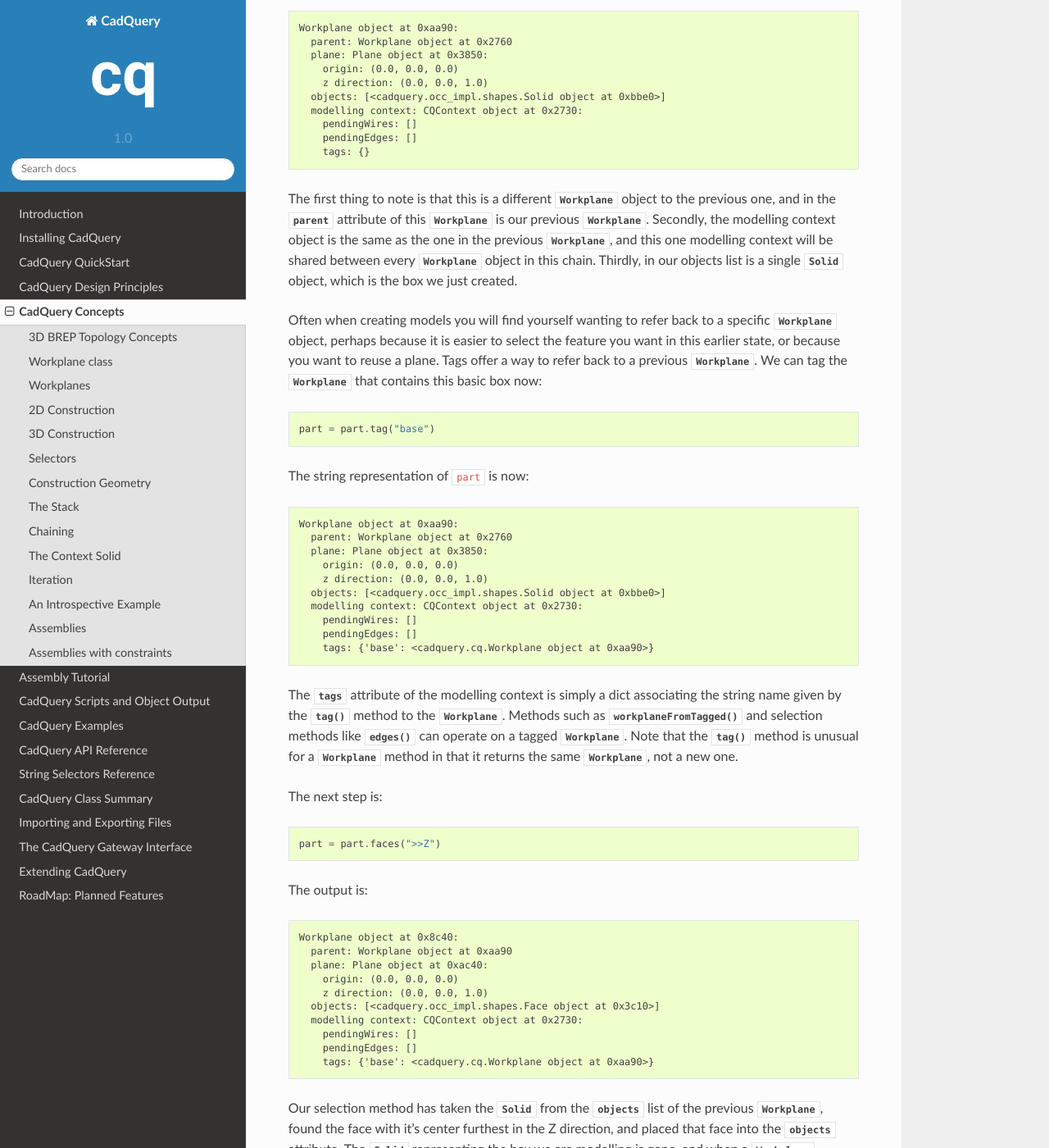
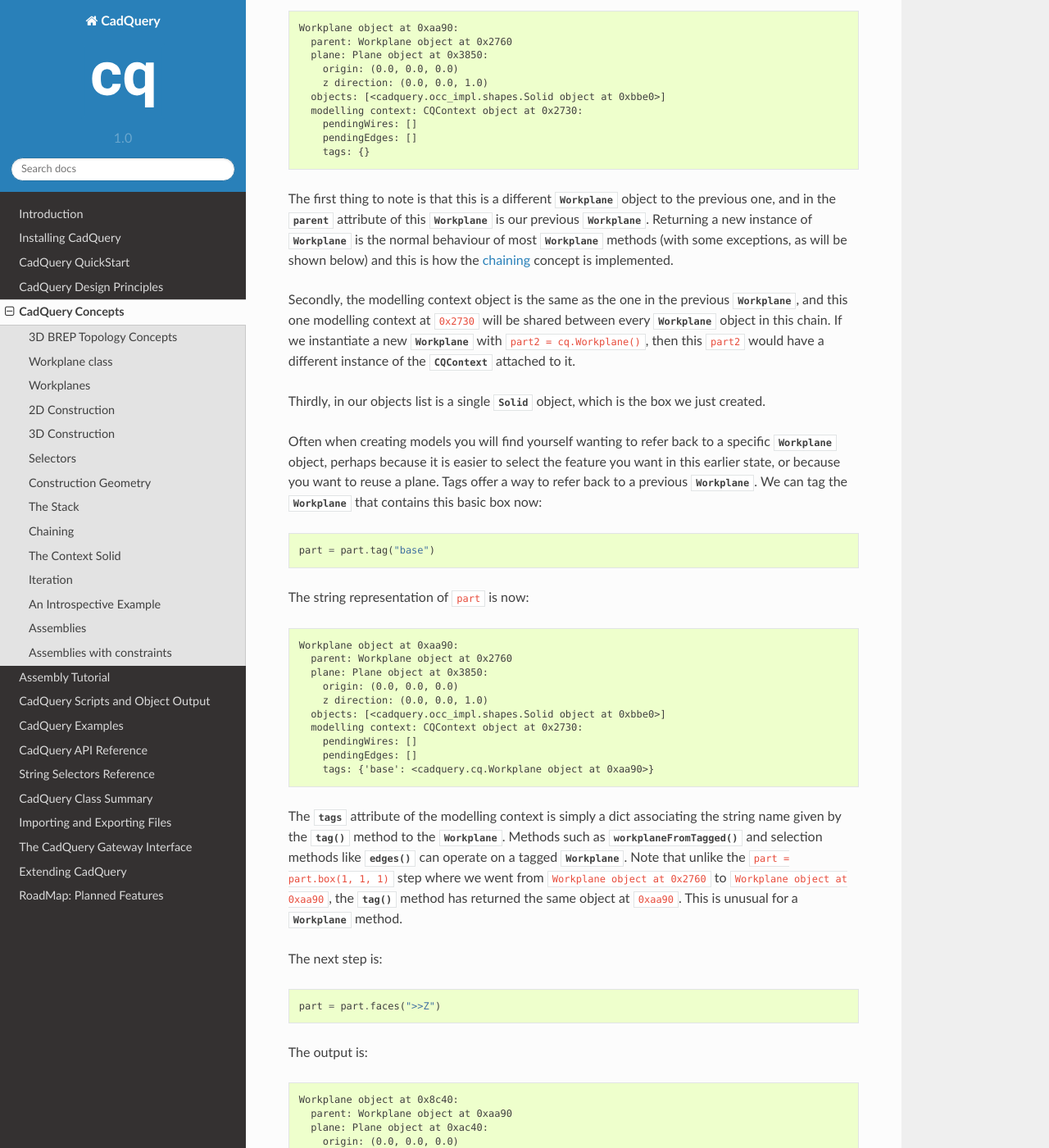
Before and after one commit to CadQuery/cadquery, a Sphinx documentation site: the page built from doc/primer.rst, in a window 1280 px wide and 1400 px high, scrolled down 5933 px. Shown: the whole window at 82% size. Built offline with Sphinx 7.4.7 and the Read the Docs theme 2.0.0, drawn with Linux system fonts in a browser that asks for light colours.

Commit message:
clarified workplane instances

```diff
--- a/doc/primer.rst
+++ b/doc/primer.rst
@@ -294,10 +294,19 @@ Which produces the output:
 
 The first thing to note is that this is a different :class:`~cadquery.Workplane` object to the
 previous one, and in the :attr:`~cadquery.Workplane.parent` attribute of this
-:class:`~cadquery.Workplane` is our previous :class:`~cadquery.Workplane`. Secondly, the modelling
-context object is the same as the one in the previous :class:`~cadquery.Workplane`, and this one
-modelling context will be shared between every :class:`Workplane` object in this chain. Thirdly, in
-our objects list is a single :class:`~cadquery.Solid` object, which is the box we just created.
+:class:`~cadquery.Workplane` is our previous :class:`~cadquery.Workplane`. Returning a new instance
+of :class:`~caduqery.Workplane` is the normal behaviour of most :class:`~cadquery.Workplane` methods
+(with some exceptions, as will be shown below) and this is how the `chaining`_ concept is
+implemented.
+
+Secondly, the modelling context object is the same as the one in the previous
+:class:`~cadquery.Workplane`, and this one modelling context at ``0x2730`` will be shared between
+every :class:`Workplane` object in this chain. If we instantiate a new :class:`~cadquery.Workplane`
+with ``part2 = cq.Workplane()``, then this ``part2`` would have a different instance of the
+:class:`~cadquery.cq.CQContext` attached to it.
+
+Thirdly, in our objects list is a single :class:`~cadquery.Solid` object, which is the box we just
+created.
 
 Often when creating models you will find yourself wanting to refer back to a specific
 :class:`~cadquery.Workplane` object, perhaps because it is easier to select the feature you want in this
@@ -325,9 +334,10 @@ The :attr:`~cadquery.cq.CQContext.tags` attribute of the modelling context is si
 associating the string name given by the :meth:`~cadquery.Workplane.tag` method to the
 :class:`~cadquery.Workplane`. Methods such as :meth:`~cadquery.Workplane.workplaneFromTagged` and
 selection methods like :meth:`~cadquery.Workplane.edges` can operate on a tagged
-:class:`~cadquery.Workplane`. Note that the :meth:`~cadquery.Workplane.tag` method is unusual for a
-:class:`~cadquery.Workplane` method in that it returns the same :class:`~cadquery.Workplane`, not a
-new one.
+:class:`~cadquery.Workplane`. Note that unlike the ``part = part.box(1, 1, 1)`` step where we went
+from ``Workplane object at 0x2760`` to ``Workplane object at 0xaa90``, the
+:meth:`~cadquery.Workplane.tag` method has returned the same object at ``0xaa90``. This is unusual
+for a :class:`~cadquery.Workplane` method.
 
 The next step is::
 
```
